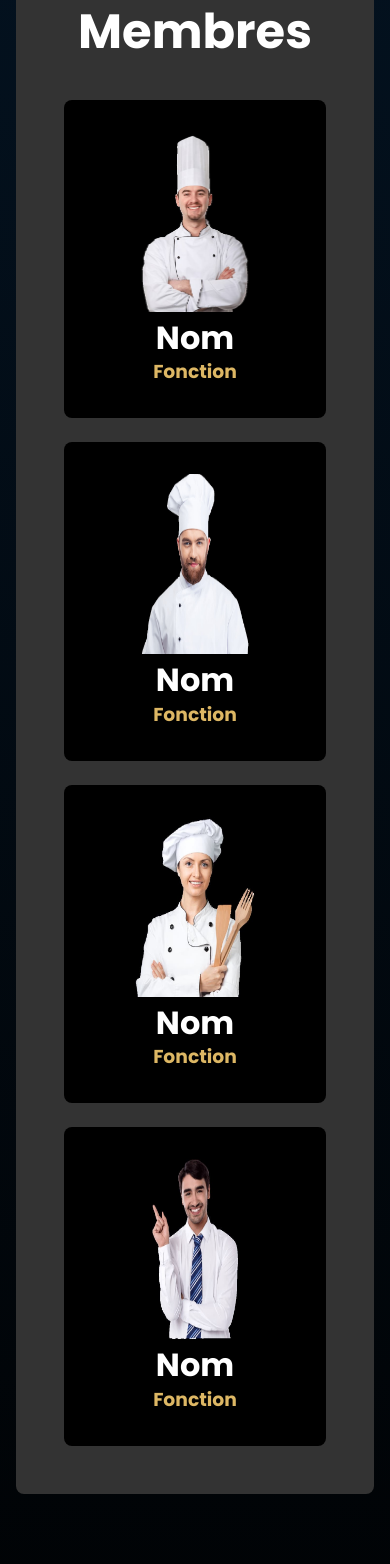
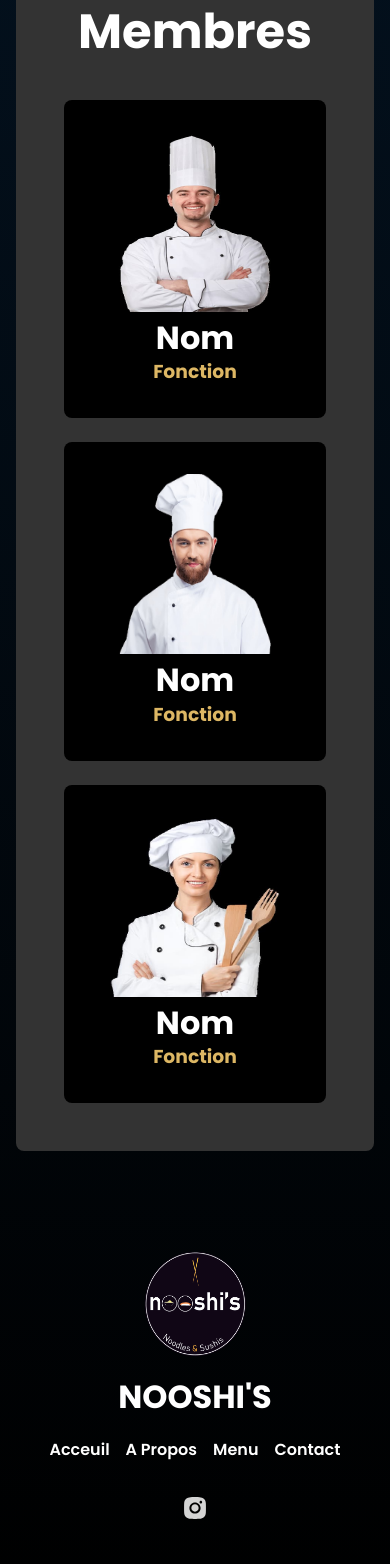
Before and after one commit to cino77940/Nooshis_react, a Next.js app: page /about in a window 390 px wide. Shown: the part 1200-2764 px from the top of the page. Built offline with nearby package versions, Linux system fonts and the light colour scheme.

Commit message:
responsive update

```diff
--- a/sections/Staff.js
+++ b/sections/Staff.js
@@ -9,22 +9,17 @@ export default function Staff() {
             <h1>Membres</h1>
             <div className={styles.cards}>
                 <CardImage>
-                    <Image alt="Chef" src="/john-doe2.jpg" width="120" height="180"/>
+                    <Image alt="Chef" src="/john-doe2.jpg" width="170" height="180"/>
                     <h1>Nom</h1>
                     <h3>Fonction</h3>
                 </CardImage>
                 <CardImage>
-                    <Image alt="Chef" src="/john-doe3.jpg" width="120" height="180"/>
+                    <Image alt="Chef" src="/john-doe3.jpg" width="170" height="180"/>
                     <h1>Nom</h1>
                     <h3>Fonction</h3>
                 </CardImage>
                 <CardImage>
-                    <Image alt="Chef" src="/john-doe5.jpg" width="120" height="180"/>
-                    <h1>Nom</h1>
-                    <h3>Fonction</h3>
-                </CardImage>
-                <CardImage>
-                    <Image alt="Manager" src="/john-doe4.jpg" width="120" height="180"/>
+                    <Image alt="Chef" src="/john-doe5.jpg" width="170" height="180"/>
                     <h1>Nom</h1>
                     <h3>Fonction</h3>
                 </CardImage>
```
